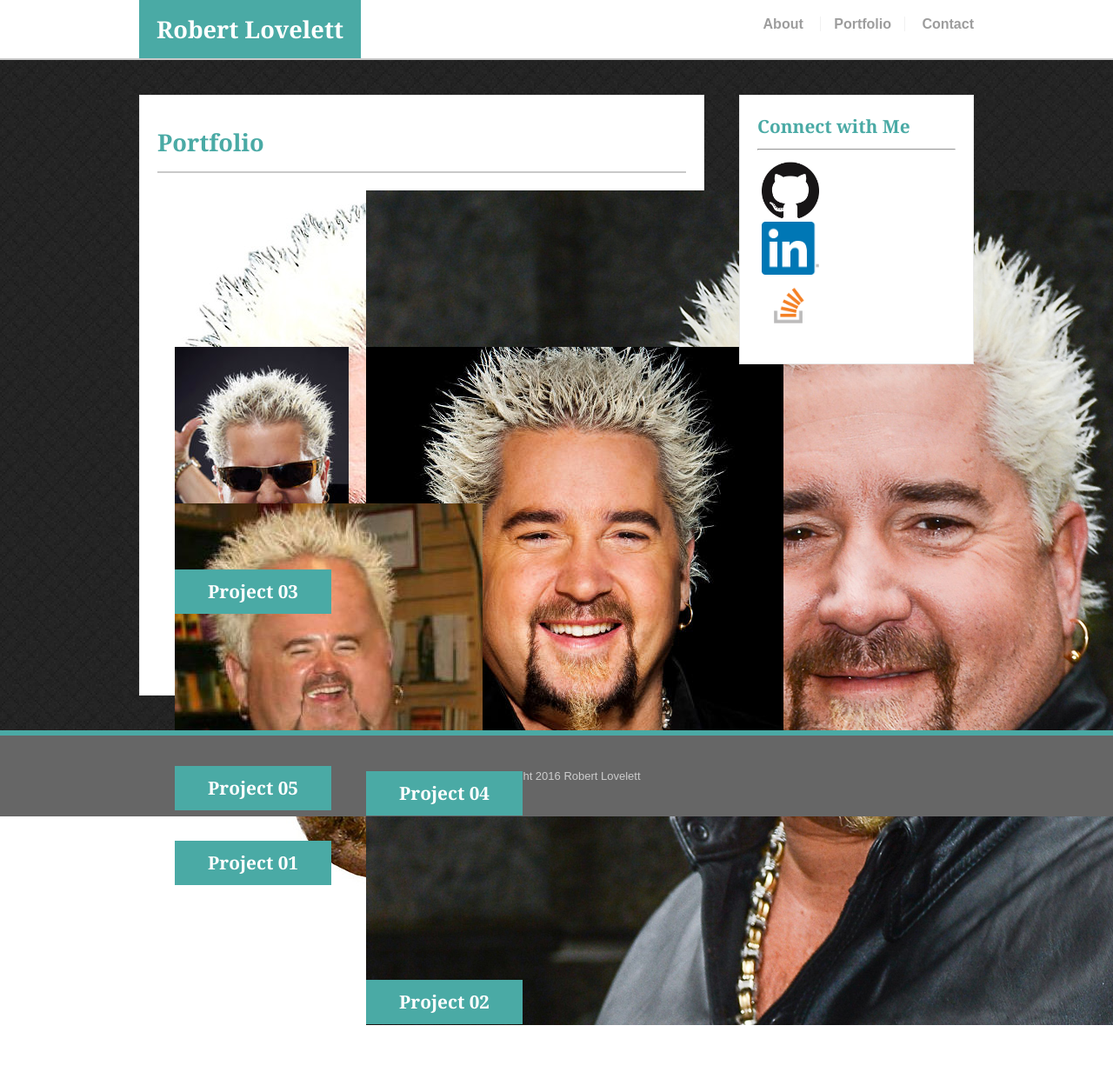
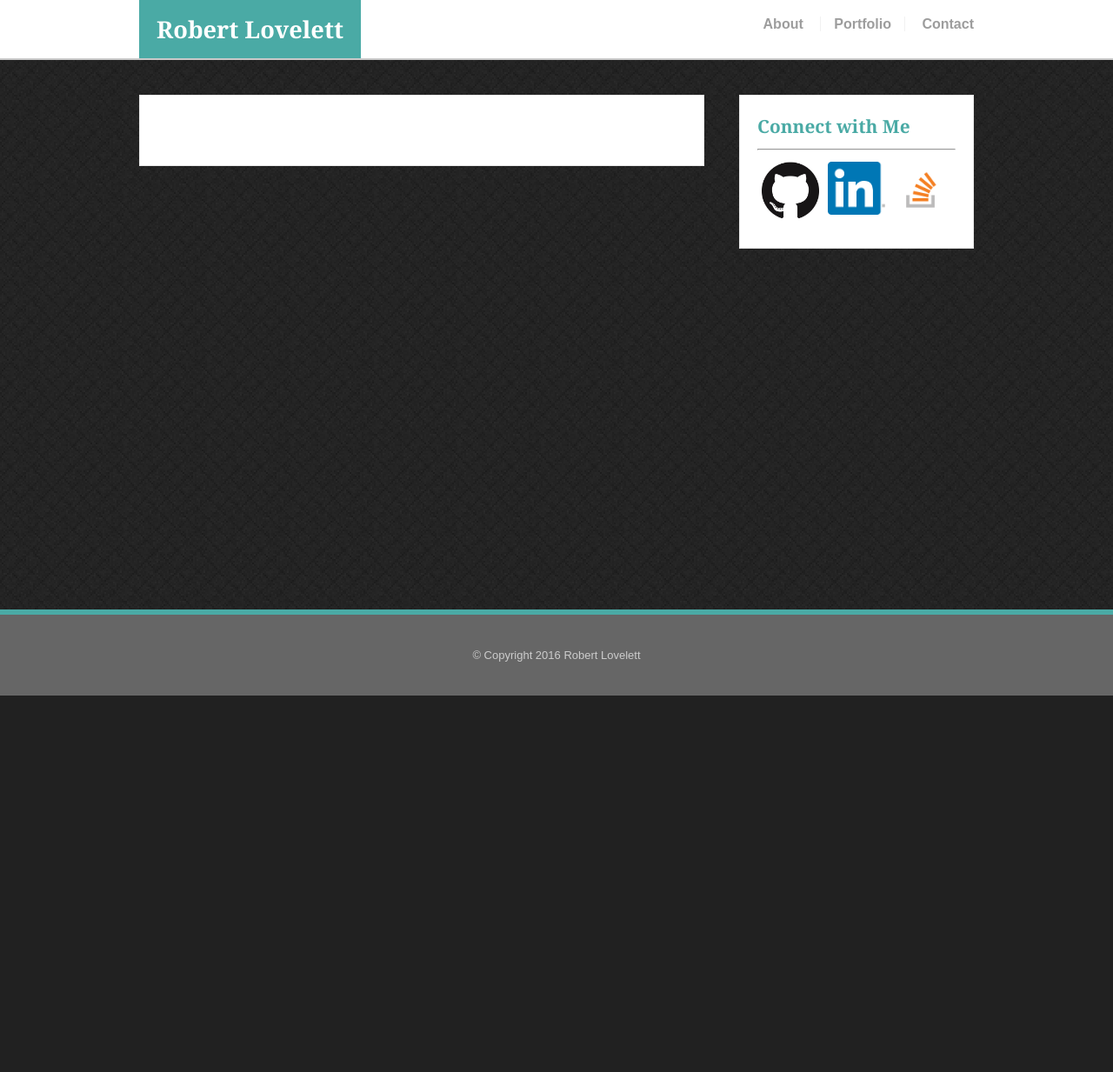
Before and after one commit to roblovelett/Responsive-Portfolio, a PHP site: page /portfolio.php in a window 1280 px wide; the page is wider, and only the part inside the window is pictured. Shown: that part at 87% size. After the commit the page ends 800 px from the top of that part, so only its background shows below. Run offline with PHP 8.4, Linux system fonts and the light colour scheme.

Commit message:
cleaned up index.php, css

```diff
--- a/assets/css/style.css
+++ b/assets/css/style.css
@@ -1,6 +1,4 @@
 html {
-  height: 100%;
-  width: 100%;
   box-sizing: border-box;
 }
 
@@ -9,44 +7,39 @@ html {
 *::after {
   box-sizing: inherit;
 }
-
 body {
-  min-height: 100%;
-  display: flex;
+    display: flex;
+  min-height: 100vh;
   flex-direction: column;
   background-color: #fff;
   font-family: 'Arial', 'Helvetica Neue', Helvetica, sans-serif;
   color: #777;
 }
-
-.content {
-  background: #ffffff url("../images/bg.png") repeat;
+main {
   flex: 1;
+  background: url("../images/bg.png") repeat;
   padding: 40px 0;
 }
-
 .container {
   margin-right: auto;
   margin-left: auto;
   width: 960px;
-  padding-left: 20px;
-  padding-right: 20px;
+  /*padding-left: 20px;
+  padding-right: 20px;*/
 }
-
-.row {
+/*.row {
   margin-left: -20px;
   margin-right: -20px;
 }
-
 .row::before,
 .row::after {
   content: ' ';
   display: table;
 }
-
 .row::after {
   clear: both;
-}
+}*/
+
 
 /* Base Typo
  ------------------------------------------------- */
@@ -111,6 +104,7 @@ a:hover {
   border-bottom: solid #c9c9c9 2px;
   color: #fff;
   background: #fff;
+  flex: none;
 }
 
 /* Header */
@@ -166,21 +160,25 @@ a:hover {
   margin: 0 20px 20px 0;
 }
 .portfolio {
-  width: 180px;
+  width: 50%;
   height: 140px;
-  margin: 0 20px 40px;
   float: left;
   text-align: center;
+  padding: 5px;
+}
+.portfolio img {
+  width: auto;
+  max-height: 140px;
 }
 .portfolio-text {
-  background: #4aaaa5;;
+  background: #4aaaa5;
   color: #fff;
   font-weight: 600;
   font-family: 'Georgia', Times, Times New Roman, serif;
   font-size: 1.3em;
   padding: 15px 0;
   position: relative;
-  bottom: 55px;
+  /* bottom: 55px; */
   width: 100%;
 }
 .portfolio a:hover {
@@ -231,6 +229,7 @@ a:hover {
   background: #666;
   color: #ccc;
   font-size: small;
+  flex: none;
 }
 
 .u-full-width {
@@ -255,7 +254,7 @@ At the bottom of `styles.css` you will write your media queries.
   .container { width: 730px; }
   .main { width: 420px; }
   .sidebar { width: 270px; }
-  .profile { width: 100%; display: block; margin-bottom: 30px; }
+  .profile { width: 100%; display: block; margin: 0 0 30px; }
 }
 
 @media only screen and (max-width: 768px) {
--- a/index.php
+++ b/index.php
@@ -27,9 +27,7 @@
         </div>
     </header>
     <main>
-        <div class="content">
         <div class="container">
-                <div class="row">
                 <div class="main">
                     <article>
                         <h1>About Me</h1>
@@ -52,10 +50,9 @@
                         </div>
                     </aside>
                 </div>
-                </div>
+                <div class="u-cf"></div>
         </div>
     </main>
-    </div>
     <footer>
         <div class="footer">
             <div class="container">
--- a/portfolio.php
+++ b/portfolio.php
@@ -4,14 +4,14 @@
     <title>Basic Portfolio: Robert Lovelett</title>
     <link rel="stylesheet" type="text/css" href="assets/css/reset.css">
     <link rel="stylesheet" type="text/css" href="assets/css/style.css">
+    <meta name="viewport" content="width=device-width, initial-scale=1.0">
 </head>
 <body>
-    <div class="header u-full-width u-cf">
+    <header>
+        <div class="header">
             <div class="container">
                 <div class="row">
-                <div class="header-name">
-                    Robert Lovelett
-                </div>
+                    <div class="header-name">Robert Lovelett</div>
                     <div class="header-nav">
                         <nav>
                             <ul>
@@ -21,73 +21,27 @@
                             </ul>
                         </nav>
                     </div>
+                    <div class="u-cf"></div>
                 </div>
             </div>
         </div>
+    </header>
+    <main>
         <div class="content">
-        <main>
             <div class="container">
                 <div class="row">
                     <div class="main">
-                        <h1>Portfolio</h1>
-                        <hr />
-                        <div class="container">
-                            <div class="row">
-                                <div class="portfolio">
-                                    <a href="#">
-                                        <img src="assets/images/thumbnail01.jpg" alt="eyyyy" />
-                                        <div class="portfolio-text">
-                                            Project 01
-                                        </div>
-                                    </a>
-                                </div>
-                               <div class="portfolio">
-                                    <a href="#">
-                                        <img src="assets/images/thumbnail02.jpg" alt="lmao" />
-                                        <div class="portfolio-text">
-                                            Project 02
-                                        </div>
-                                    </a>
-                                </div>
-                            </div>
-                            <div class="row">
-                                <div class="portfolio">
-                                    <a href="#">
-                                        <img src="assets/images/thumbnail03.jpg" alt="rofl" />
-                                        <div class="portfolio-text">
-                                            Project 03
-                                        </div>
-                                    </a>
-                                </div>
-                               <div class="portfolio">
-                                    <a href="#">
-                                        <img src="assets/images/thumbnail04.jpg" alt="lul" />
-                                        <div class="portfolio-text">
-                                            Project 04
-                                        </div>
-                                    </a>
-                                </div>
-                            </div>
-                            <div class="row">
-                                <div class="portfolio">
-                                    <a href="#">
-                                        <img src="assets/images/thumbnail05.jpg" alt="!" />
-                                        <div class="portfolio-text">
-                                            Project 05
-                                        </div>
-                                    </a>
-                                </div>
-                            </div>
-                        </div>
+
                     </div>
                     <div class="sidebar">
                         <aside>
                             <h2>Connect with Me</h2>
                             <hr />
-                            <div class="connect">
-                                <a href="https://github.com/roblovelett/"><img src="assets/images/GitHub-Mark-120px-plus.png" alt="GitHub"/></a>
-                                <a href="https://linkedin.com/in/roblovelett/"><img src="assets/images/In-2C-128px-R.png" alt="LinkedIn" /></a>
-                                <a href="https://stackoverflow.com/users/6554033"><img src="assets/images/so-icon.png" alt="Stack Overflow" /></a>
+                            <div class="u-full-width">
+                                <div class="connect"><a href="https://github.com/roblovelett/"><img src="assets/images/GitHub-Mark-120px-plus.png" alt="GitHub"/></a></div>
+                                <div class="connect"><a href="https://linkedin.com/in/roblovelett/"><img src="assets/images/In-2C-128px-R.png" alt="LinkedIn" /></a></div>
+                                <div class="connect"><a href="https://stackoverflow.com/users/6554033"><img src="assets/images/so-icon.png" alt="Stack Overflow" /></a></div>
+                                <div class="u-cf"></div>
                             </div>
                         </aside>
                     </div>
@@ -96,7 +50,7 @@
         </main>
     </div>
     <footer>
-        <div class="footer u-full-width u-cf">
+        <div class="footer">
             <div class="container">
                 <div class="row">
                     <div>
```
Lines whose indentation alone changed are shown as unchanged.
